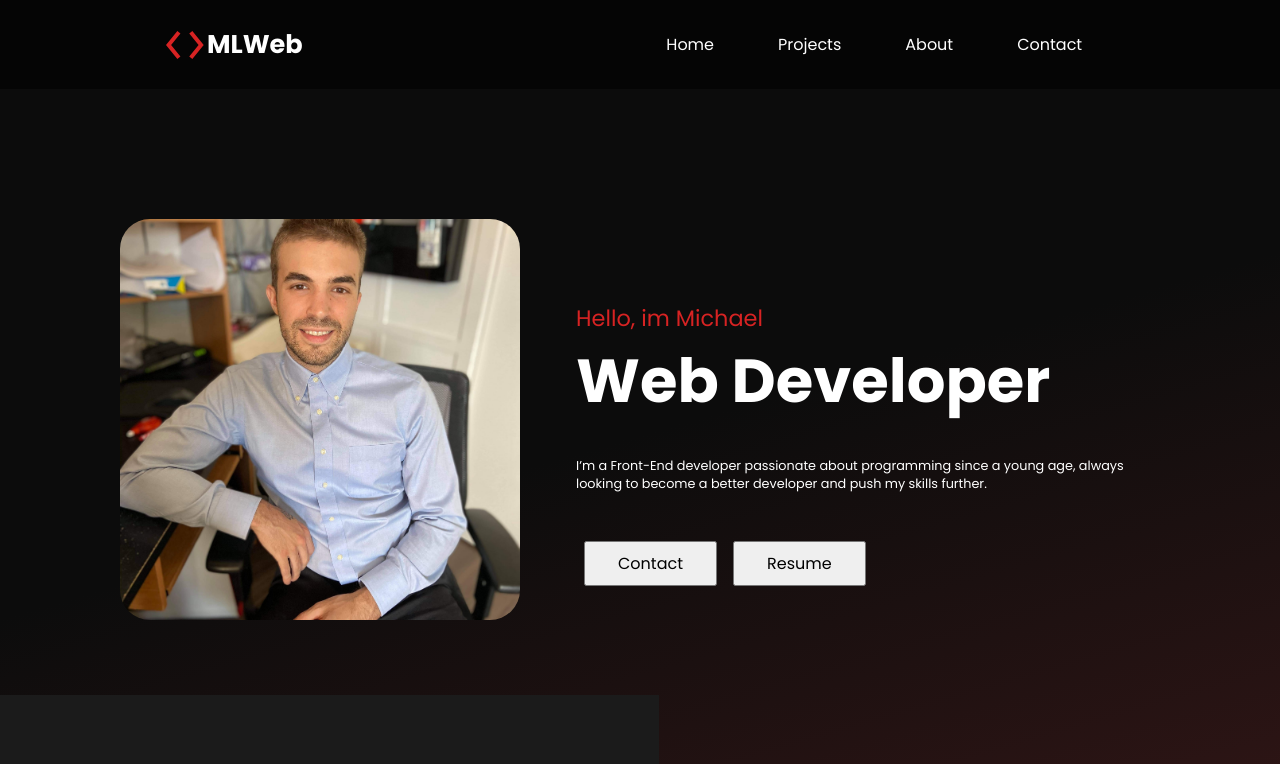
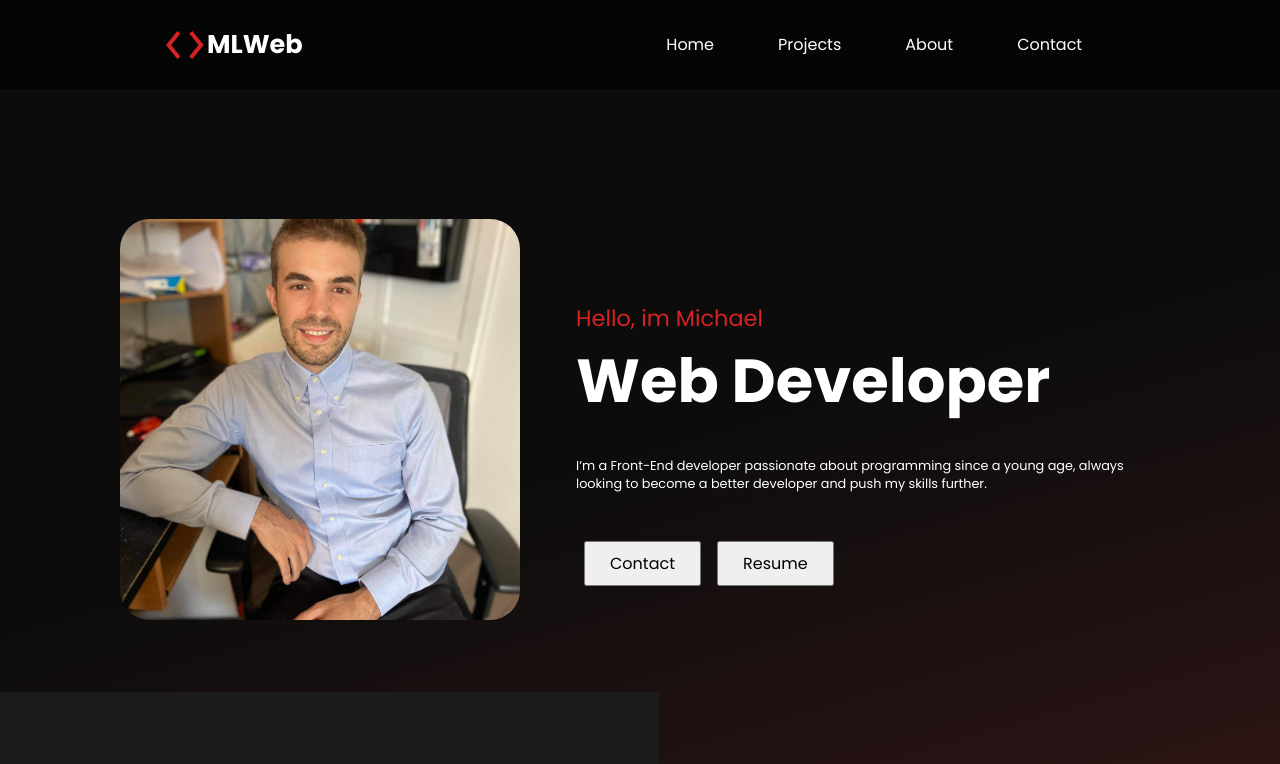
Before and after one commit to mlcoding111/Modern-Portfolio, a React (Create React App) app: page / in a window 1280 px wide. Shown: the top 764 px of the page. Built offline with nearby package versions, Linux system fonts and the light colour scheme.

Commit message:
Header Button now redirect to their respective link

```diff
--- a/src/containers/Header/index.jsx
+++ b/src/containers/Header/index.jsx
@@ -102,8 +102,8 @@ function Header() {
             </div>
 
             <div className="hero-button">
-              <button>Contact</button>
-              <button>Resume</button>
+              <a href="mailto:kennycodes@hotmail.com"><motion.button whileHover={{scale: 1.1}} whileTap={{scale: 1.2}}>Contact</motion.button></a>
+              <motion.button whileHover={{scale: 1.1}} whileTap={{scale: 1.2}} onClick={()=> window.open("https://docs.google.com/document/d/1FJnO_tW-DfhVMMY9SW9KY2nLflMWG5iBihob_w-oRWs/edit")}>Resume</motion.button>
             </div>
           </motion.div>
         </motion.div>
--- a/src/containers/Header/styles.js
+++ b/src/containers/Header/styles.js
@@ -40,7 +40,6 @@ export const Header = styled(motion.header)`
   display: flex;
   flex-direction: column;
   justify-content: center;
-
   svg{
     font-size: 2em;
   }
@@ -123,10 +122,9 @@ export const Header = styled(motion.header)`
     display: flex;
   }
 
-  .hero-button > *{
-    padding-block: min(20vh, .5rem);
+  button{
     padding-inline: min(8em, 2em);
-    /* padding: 1em 2em; */
+    padding: .5em 1.5em;
     margin: 0em 0.5em;
   }
 
```
